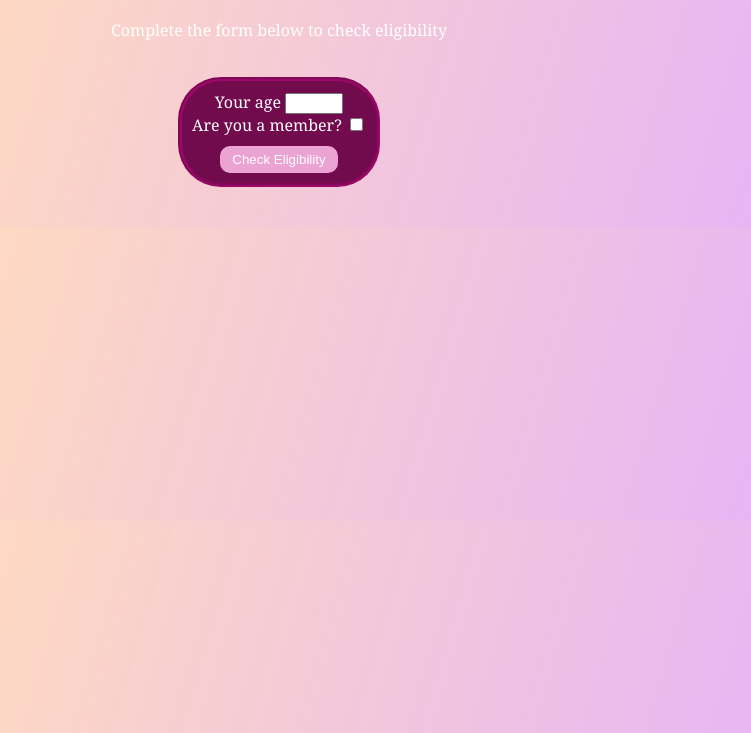
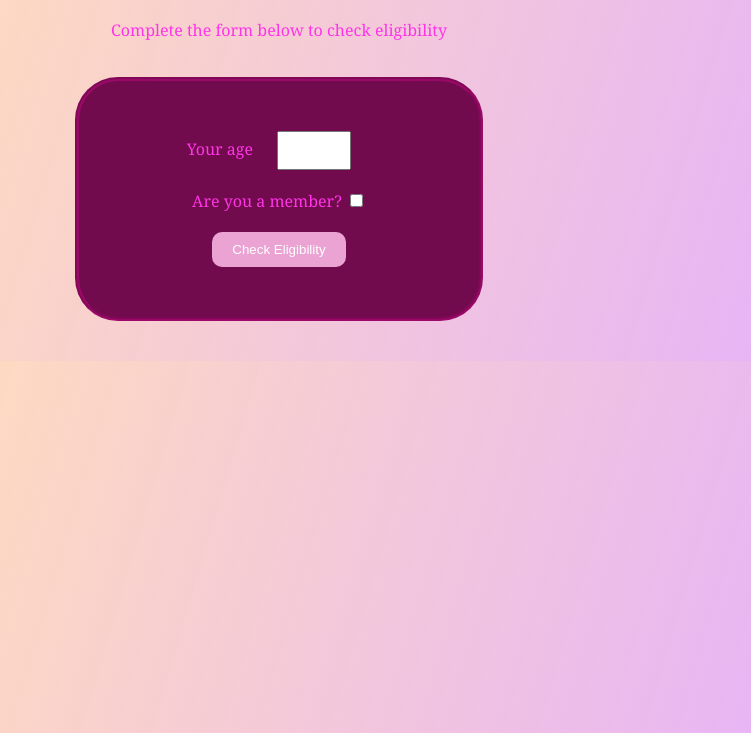
Before and after one commit to NicoletteSteenkamp/discount-eligibilty-programme, a plain HTML site: page index.html in a window 1280 px wide. Shown: the part 67-800 px from the top of the page, without its empty margins (361-1112 px from the left). Drawn offline with Linux system fonts and the light colour scheme.

Commit message:
updated the css

```diff
--- a/index.html
+++ b/index.html
@@ -21,7 +21,8 @@
     <button type="button" onclick="checkEligibility()">Check Eligibility</button>
   </form>
   <div id="result"></div>
-  <script src="Eligibility.js"></script>
+
 </body>
+<script src="Eligibility.js"></script>
 
 </html>
--- a/style.css
+++ b/style.css
@@ -6,7 +6,7 @@ body {
     rgba(255, 215, 185, 0.91) 23%,
     rgba(223, 159, 247, 0.8) 93%
   );
-  color: #fff;
+  color: #ff34e7;
 }
 
 h1 {
@@ -14,8 +14,9 @@ h1 {
 }
 
 form {
+  width: 300px; /* Adjust the width as needed */
   margin: 20px;
-  padding: 10px;
+  padding: 50px; /* Increase padding for a larger form */
   background-color: #720a4e;
   display: inline-block;
   border: 4px groove rgba(247, 12, 165, 0.3);
@@ -26,8 +27,8 @@ button {
   background-color: #eba3d4;
   color: #fff;
   border: none;
-  padding: 6px 12px;
-  margin-top: 10px;
+  padding: 10px 20px; /* Increase padding for a larger button */
+  margin-top: 20px;
   cursor: pointer;
   border-radius: 10px;
 }
@@ -35,8 +36,11 @@ button {
 button:hover {
   background-color: #860653;
 }
+
 #age {
   width: 50px;
+  padding: 10px;
+  margin: 0px 20px 20px 20px;
 }
 
 #result {
```
